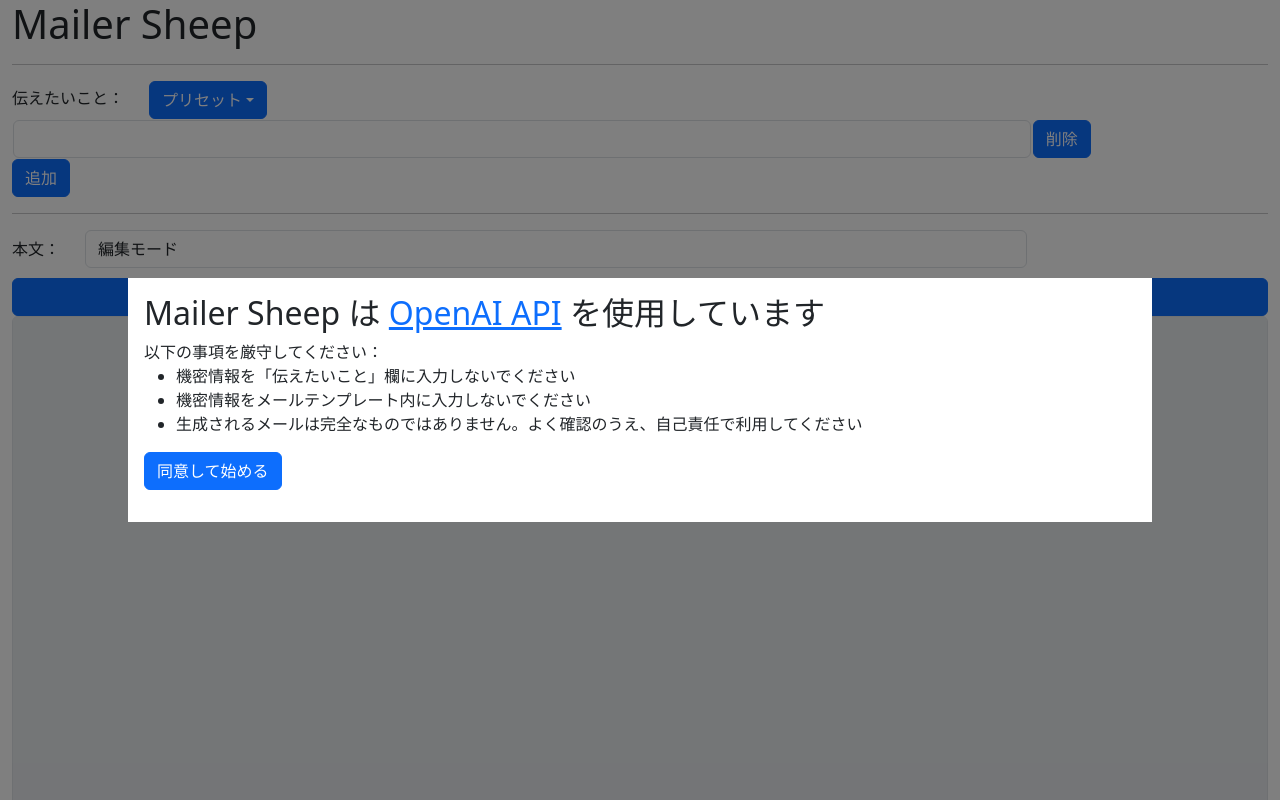
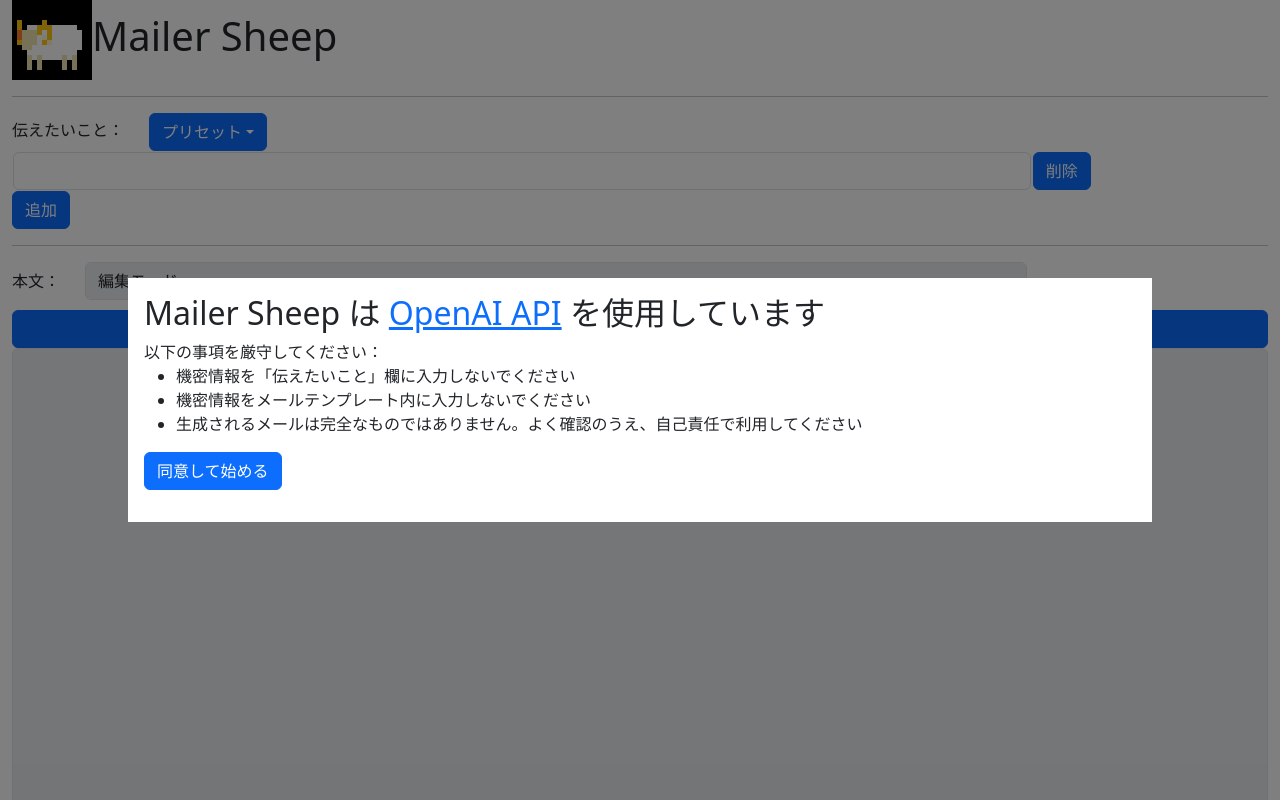
Before and after one commit to ms242315/ms-app, a React (Create React App) app in the folder mailer-sheep/: page / in a window 1280 px wide. Shown: the top 800 px of the page. Built offline with nearby package versions, Linux system fonts and the light colour scheme.

Commit message:
Update App.js layout

```diff
--- a/mailer-sheep/src/App.js
+++ b/mailer-sheep/src/App.js
@@ -120,6 +120,8 @@
     setValue('result', '');
     const result = document.querySelector('#result');
     result.disabled = true;
+    const view = document.querySelector('#view');
+    view.disabled = false;
     highlight_table = {};
 
     let matches = mailbody.match(/\[[^\]]+\]/g);
@@ -182,7 +184,7 @@
     <div className="container-fluid">
       <Popup hide={hide} setHide={setHide}/>
 
-      <h1>Mailer Sheep</h1>
+      <h1><img src="ms.png" />Mailer Sheep</h1>
 
       <hr />
 
@@ -218,7 +220,7 @@
       <hr />
 
       本文：
-      <Form.Control id="view" as="select" onChange={() => set_view(document.querySelector('#view').selectedIndex - 1)}>
+      <Form.Control id="view" as="select" onChange={() => set_view(document.querySelector('#view').selectedIndex - 1)} disabled>
           <option value={-1} key={-1}>
             編集モード
           </option>
```
